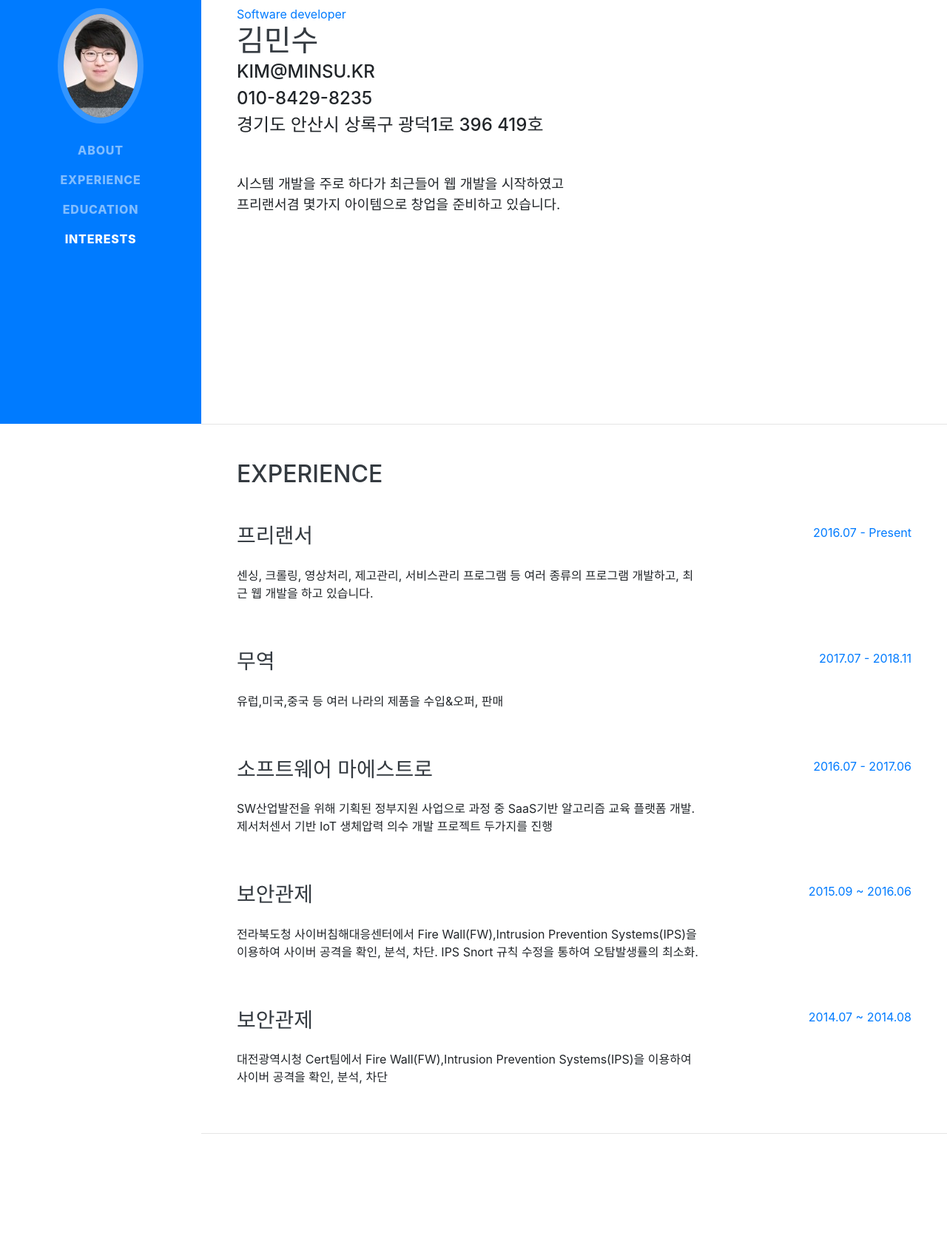
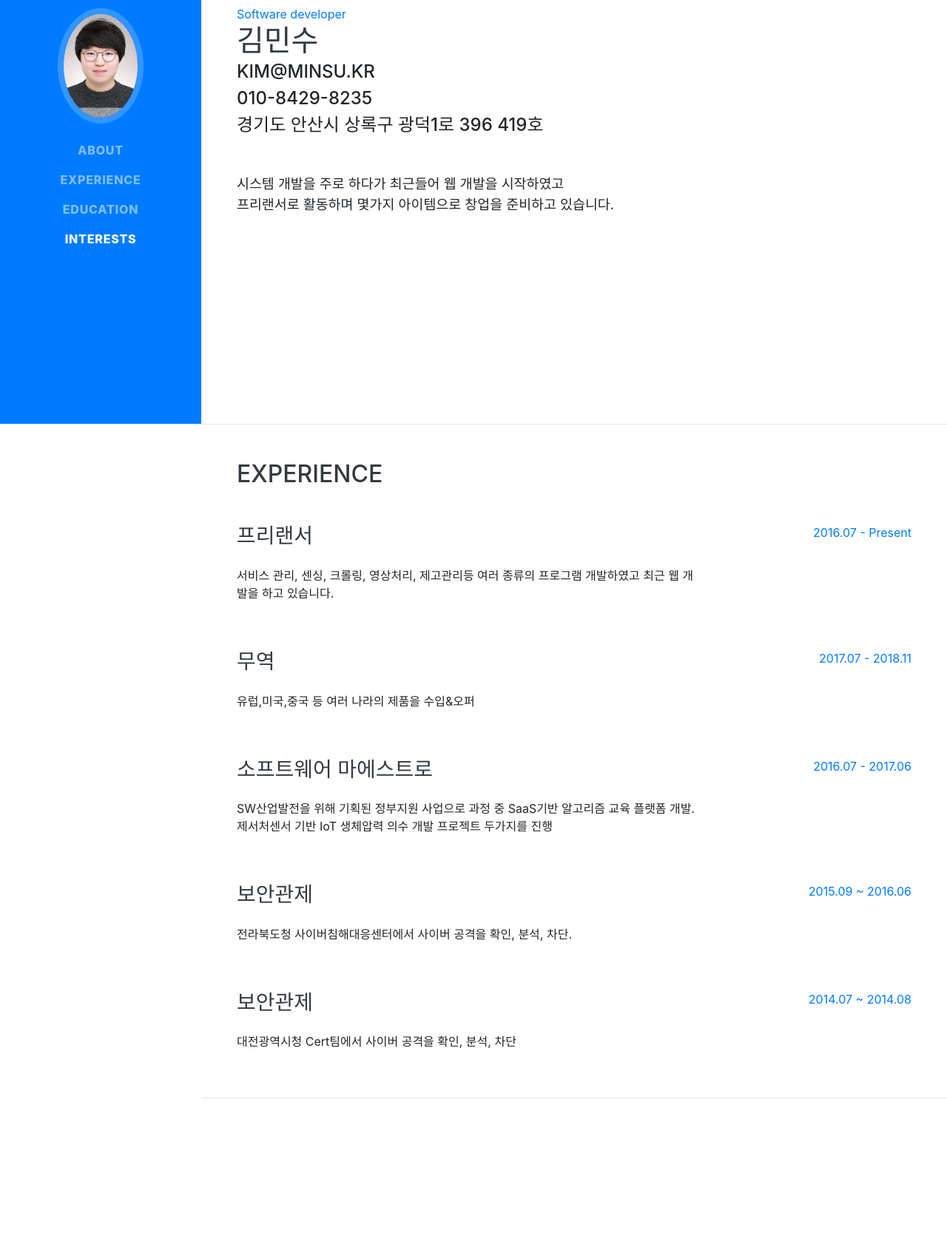
Before and after one commit to mansu207/minsu, a website with bundled scripts: page index.html in a window 1280 px wide. Shown: the part 227-1913 px from the top of the page at 74% size. Built offline with nearby package versions, Linux system fonts and the light colour scheme; a web font is replaced by a local one.

Commit message:
my site2

```diff
--- a/index.html
+++ b/index.html
@@ -73,7 +73,7 @@
           경기도 안산시 상록구 광덕1로 396 419호 <br>
 
         </div>
-        <p class="lead mb-5">시스템 개발을 주로 하다가 최근들어 웹 개발을 시작하였고 <br>프리랜서겸 몇가지 아이템으로 창업을 준비하고 있습니다.</p>
+        <p class="lead mb-5">시스템 개발을 주로 하다가 최근들어 웹 개발을 시작하였고 <br>프리랜서로 활동하며 몇가지 아이템으로 창업을 준비하고 있습니다.</p>
         <!-- <div class="social-icons">
           <a href="#">
             <i class="fab fa-linkedin-in"></i>
@@ -101,7 +101,7 @@
           <div class="resume-content">
             <h3 class="mb-0">프리랜서</h3><br>
             <p>
-              센싱, 크롤링, 영상처리, 제고관리, 서비스관리 프로그램 등 여러 종류의 프로그램 개발하고, 최근 웹 개발을 하고 있습니다.
+              서비스 관리, 센싱, 크롤링, 영상처리, 제고관리등 여러 종류의 프로그램 개발하였고 최근 웹 개발을 하고 있습니다.
             </p>
           </div>
           <div class="resume-date text-md-right">
@@ -113,7 +113,7 @@
             <div class="resume-content">
               <h3 class="mb-0">무역</h3><br>
 
-              <p>유럽,미국,중국 등 여러 나라의 제품을 수입&오퍼, 판매</p>
+              <p>유럽,미국,중국 등 여러 나라의 제품을 수입&오퍼</p>
             </div>
             <div class="resume-date text-md-right">
               <span class="text-primary">2017.07 - 2018.11</span>
@@ -134,7 +134,7 @@
         <div class="resume-item d-flex flex-column flex-md-row justify-content-between mb-5">
           <div class="resume-content">
             <h3 class="mb-0">보안관제</h3><br>
-            <p>전라북도청 사이버침해대응센터에서 Fire Wall(FW),Intrusion Prevention Systems(IPS)을 이용하여 사이버 공격을 확인, 분석, 차단. IPS Snort 규칙 수정을 통하여 오탐발생률의 최소화. </p>
+            <p>전라북도청 사이버침해대응센터에서 사이버 공격을 확인, 분석, 차단. </p>
           </div>
           <div class="resume-date text-md-right">
             <span class="text-primary">2015.09 ~ 2016.06</span>
@@ -144,7 +144,7 @@
         <div class="resume-item d-flex flex-column flex-md-row justify-content-between">
           <div class="resume-content">
             <h3 class="mb-0">보안관제</h3><br>
-            <p>대전광역시청 Cert팀에서 Fire Wall(FW),Intrusion Prevention Systems(IPS)을 이용하여 사이버 공격을 확인, 분석, 차단</p>
+            <p>대전광역시청 Cert팀에서 사이버 공격을 확인, 분석, 차단</p>
           </div>
           <div class="resume-date text-md-right">
             <span class="text-primary">2014.07 ~ 2014.08</span>
@@ -256,9 +256,9 @@
     <section class="resume-section p-3 p-lg-5 d-flex align-items-center" id="interests">
       <div class="w-100">
         <h2 class="mb-5">Interests</h2>
-        <p>대부분의 시간은 개발과 새로운 언어 습득, 창업준비에 보냅니다. 최근은 웹개발에 관심이 생겨서 웹 공부를 하며 개인 프로젝트를 하고 있습니다. 이 사이트도 그렇게 만들었지만 주기적인 업데이트 계획은 없습니다.</p>
+        <p>대부분의 시간은 개발과 새로운 언어 습득, 창업준비에 보냅니다. 최근 웹개발에 관심이 생겨서 웹 공부를 하며 개인 프로젝트를 하고 있습니다. 이 사이트도 그렇게 그렇게 만들어 진 것입니다. 그러나 주기적인 업데이트 계획은 없습니다.</p>
         <p>이외의 시간은 영화, 유튜브, 책을 보며 시간을 보내며 가장 좋아하는 책은 '나는 세계일주로 경제를 배웠다' 입니다.</p>
-        <p class="mb-0">밖에 있는것보다 안에 있는걸 좋아하지만 그렇다고 밖에 나가는걸 싫어하진 않습니다. 밖에서는 주로 산책이나 드라이브를 하고 때때로 여행을 갑니다.</p>
+        <p class="mb-0">밖에 있는것보다 안에 있는걸 좋아하지만 밖에 나가는걸 싫어하진 않습니다. 밖에서는 주로 산책이나 드라이브를 하고 때때로 여행을 갑니다.</p>
       </div>
     </section>
 
```
Also changed, not shown: README.md (deleted).
